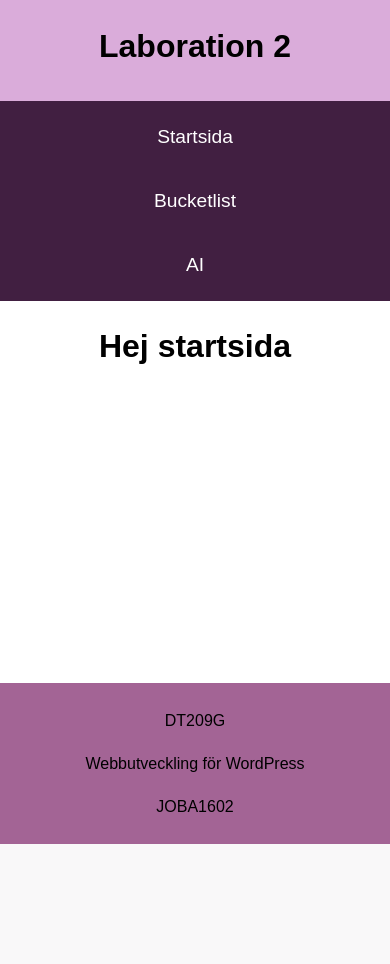
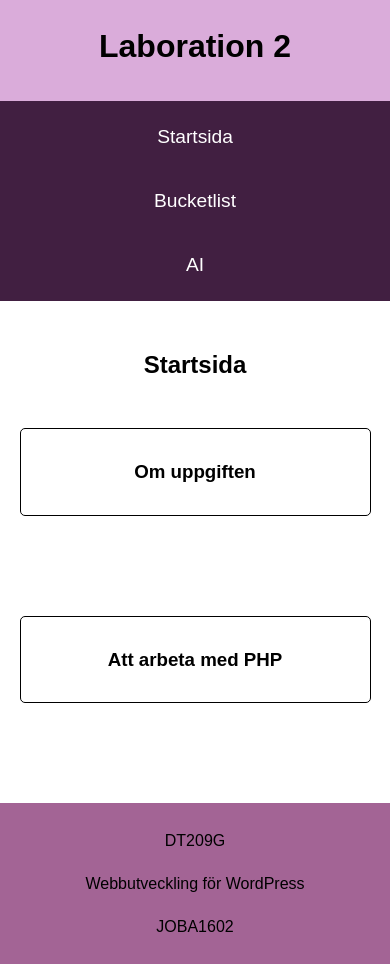
Before and after one commit to direstraits97/Laboration-2-WP, a PHP site: page / in a window 390 px wide. Before the commit the page ends 844 px from the top, so only its background shows below. Run offline with PHP 8.4, Linux system fonts and the light colour scheme.

Commit message:
Stilning och responsivitet på startsida och AI-undersida.

```diff
--- a/css/styles.css
+++ b/css/styles.css
@@ -23,6 +23,7 @@ nav ul {
   background-color: rgb(65, 31, 65);
   padding: 1%;
   border-radius: 5px;
+  box-shadow: 5px 5px 10px;
 }
 nav ul a {
   text-decoration: none;
@@ -49,11 +50,11 @@ h1 {
 }
 h2 {
   text-align: center;
+  margin-top: 50px;
+  margin-bottom: 50px;
 }
 h3 {
-  width: 80%;
-  margin-left: auto;
-  margin-right: auto;
+  text-align: center;
 }
 .bordercontainer {
   border: 1px solid black;
@@ -89,6 +90,7 @@ form {
 @media (max-width: 600px) {
   nav ul {
     flex-direction: column;
+    box-shadow: 0px 0px 0px;
   }
   #headercontainer {
     flex-direction: column;
--- a/index.php
+++ b/index.php
@@ -1,6 +1,16 @@
 <?php
 include("includes/header.php"); ?>
     <main>
-      <h1>Hej startsida</h1>
+      <h2>Startsida</h2>
+      <div class="bordercontainer">
+        <h3>
+          Om uppgiften
+        </h3>
+      </div>
+      <div class="bordercontainer">
+        <h3>
+          Att arbeta med PHP
+        </h3>
+      </div>
     </main>
 <?php include("includes/footer.php"); ?>
```
Also changed, not shown: ai.php (+6 -1 lines).
